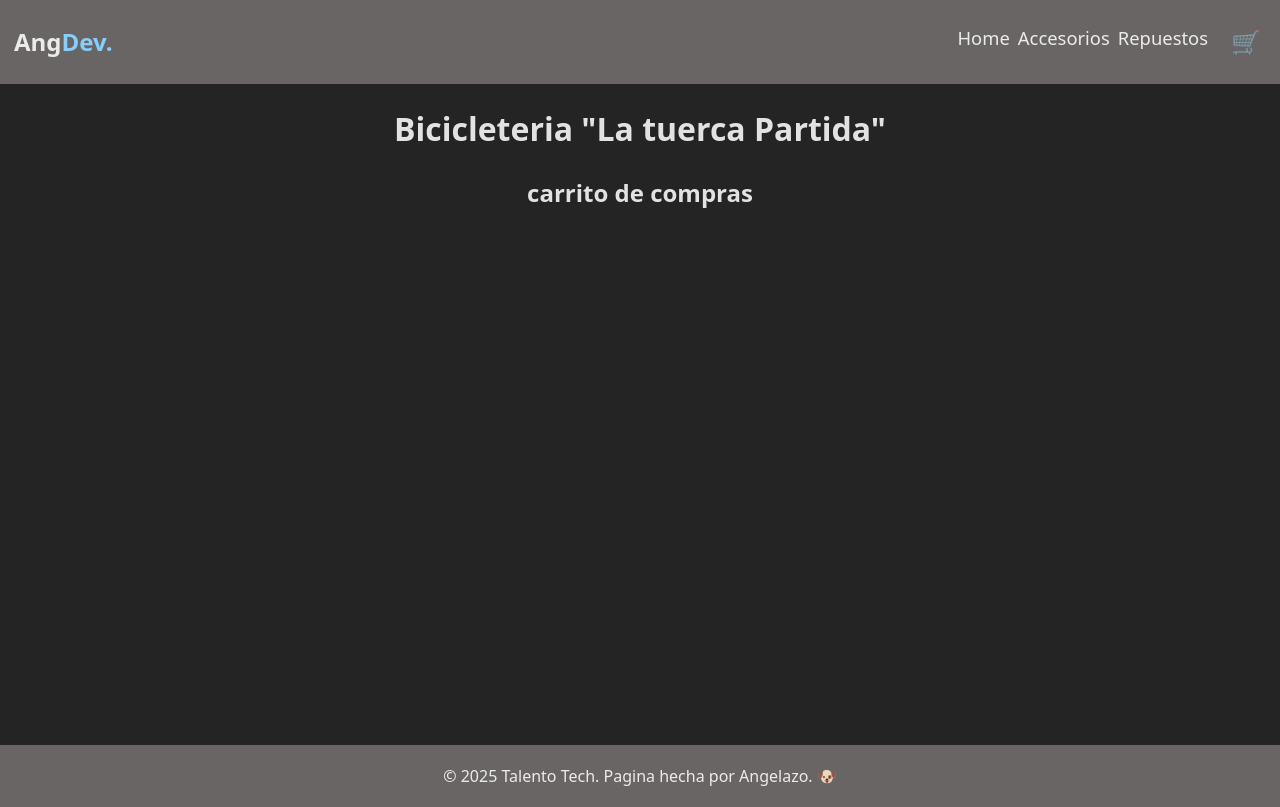
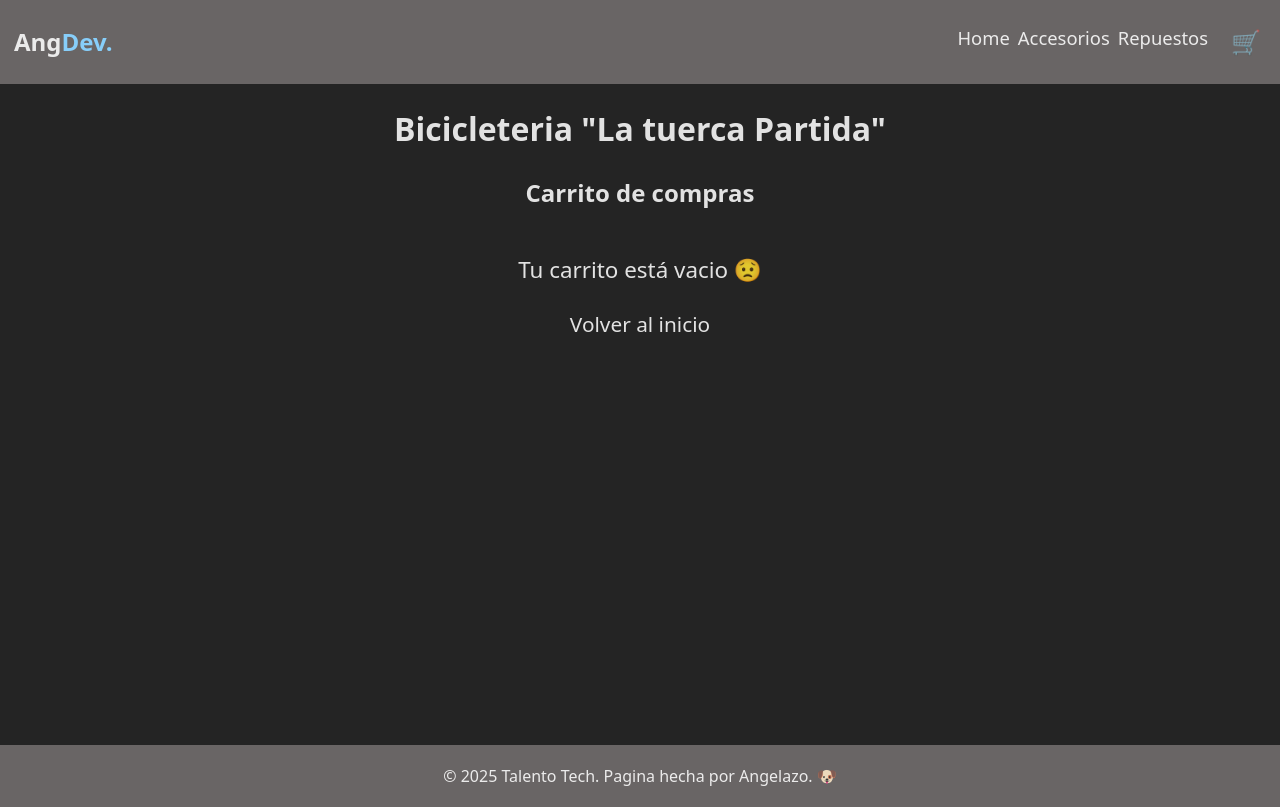
Before and after one commit to Galimberto/Proyecto-React-25232, a React (Vite) app: page /carrito in a window 1280 px wide. Built offline with nearby package versions, Linux system fonts and the light colour scheme.

Commit message:
se crean las rutas para category y algunos ajustes

```diff
--- a/src/App.jsx
+++ b/src/App.jsx
@@ -5,6 +5,7 @@ import { ItemListContainer } from "./components/ItemListContainer/ItemListContai
 import { ItemDetailContainer } from "./components/ItemDetailContainer/ItemDetailContainer"
 import { CartProvider } from './context/CartContext/CartProvider'
 import './App.css'
+import { Cart } from './components/Cart/Cart'
 
 function App() {
 
@@ -19,7 +20,7 @@ function App() {
               <Route path='/' element={<ItemListContainer titulo={"Bienvenidos a el catalogo de productos"} />}/>
               <Route path='/category/:category' element={<ItemListContainer titulo={"Productos por categoria: "} />}/>
               <Route path='/detail/:id' element={<ItemDetailContainer />} />
-              <Route path='/carrito' element={<h2>carrito de compras</h2>} />
+              <Route path='/carrito' element={<Cart/>} />
             </Routes>
           </main>
           <Footer />
--- a/src/components/Cart/Cart.css
+++ b/src/components/Cart/Cart.css
@@ -0,0 +1,33 @@
+.item-list-container h2 {
+    width: 100%;
+    text-align: center;
+    margin: 2rem;
+}
+
+.btn-container {
+    width: 100%;
+    margin: 1rem 0;
+    display: flex;
+    justify-content: center;
+    flex-wrap: wrap;
+    gap: 2rem;
+}
+
+.total-pagar{
+    width: 100%;
+    text-align: center;
+}
+.msg-cart-vacio {
+    font-size: 1.4rem;
+}
+.btn-volver {
+    text-decoration: none;
+    color: inherit;
+    font-size: 1.3rem;
+}
+.carrito-container{
+    display: flex;
+    justify-content: center;
+    gap: 15px;
+    flex-wrap: wrap;
+}
--- a/src/components/Cart/Cart.jsx
+++ b/src/components/Cart/Cart.jsx
@@ -0,0 +1,41 @@
+import { useCartContext } from '../../context/CartContext/useCartContext'
+import { Link } from 'react-router-dom'
+import { Item } from '../Item/Item'
+import './Cart.css'
+
+export const Cart = () => {
+  const {cart, clearCart, deleteItem, total, checkout} = useCartContext()
+  return (
+    <section>
+      <h2>Carrito de compras</h2>
+    <div className='carrito-container'>
+      {cart.length ? (cart.map((prod) => (
+        <Item key={prod.id} {...prod}>
+          <p>Cantidad: {prod.quantity}</p>
+          <button className='btn' onClick={() =>deleteItem(prod.id)}>
+            Eliminar
+          </button>
+        </Item>))
+        ):( <p className='msg-cart-vacio'>Tu carrito está vacio 😟</p>)
+      }
+    </div>
+    {cart.length ? (
+      <div className='btn-container'>
+        <div className='total-pagar'>
+          <p>Total a pagar: ${total().toLocaleString('es-AR')}</p>
+        </div>
+        <button className='btn' onClick={checkout}>
+          Finalizar compra
+        </button>
+        <button className='btn' onClick={clearCart}>
+          Vaciar carrito
+        </button>
+      </div>
+      ):(
+      <Link className='btn btn-volver' to="/">
+        Volver al inicio
+      </Link>
+      )}
+    </section>
+  )
+}
--- a/src/components/Item/Item.jsx
+++ b/src/components/Item/Item.jsx
@@ -5,7 +5,7 @@ export const Item = ({name,price,description,imageUrl,children}) => {
     <article className="product-item">
       <img src={imageUrl} alt={description} />
       <h2>{name}</h2>
-      <p >Precio: ${price}</p>
+      <p>Precio: ${price.toLocaleString('es-AR')}</p>
       <p>Descripcion: {description}</p>
       {children}
     </article>
--- a/src/components/ItemListContainer/ItemListContainer.css
+++ b/src/components/ItemListContainer/ItemListContainer.css
@@ -1,3 +1,8 @@
 .container-product{
     margin: 0 auto;
 }
+
+.text-category {
+    color: rgb(211, 170, 35);
+    text-transform: capitalize;
+}
--- a/src/components/ItemListContainer/ItemListContainer.jsx
+++ b/src/components/ItemListContainer/ItemListContainer.jsx
@@ -1,9 +1,11 @@
 import { useEffect, useState } from "react"
 import { ItemList } from "../ItemList/ItemList"
+import { useParams } from "react-router-dom"
 import './ItemListContainer.css'
 
 export const ItemListContainer = ({titulo}) => {
   const [products, setProducts] = useState([])
+  const {category} = useParams()
 
   useEffect(() => {
     fetch("/data/products.json").then((res) => {
@@ -13,17 +15,21 @@ export const ItemListContainer = ({titulo}) => {
       return res.json()
     })
     .then((data) => {
-      setProducts(data)
+      if(category){
+        setProducts(data.filter((prod)=> prod.category === category))
+      } else {
+        setProducts(data)
+      }
     })
     .catch((err) => {
       console.log(err)
     });
 
-  }, [])
+  }, [category])
 
   return (
     <section >
-      <h2>{titulo}</h2>
+      <h2>{titulo}<span className="text-category">{category}</span></h2>
       <ItemList lista={products}/>
     </section>
   )
--- a/src/components/Nav/Nav.jsx
+++ b/src/components/Nav/Nav.jsx
@@ -11,10 +11,10 @@ export const Nav = () => {
           <Link to={"/"}>Home</Link>
         </li>
         <li>
-          <Link to={"/category/accesorio"}>Accesorios</Link>
+          <Link to={"/category/accesorios"}>Accesorios</Link>
         </li>
         <li>
-          <Link to={"/category/repuesto"}>Repuestos</Link>
+          <Link to={"/category/repuestos"}>Repuestos</Link>
         </li>
         <li>
           <Link to={"/carrito"} className='icons-cart'>🛒</Link>
```
Also changed, not shown: public/data/products.json (+6 -6 lines).
